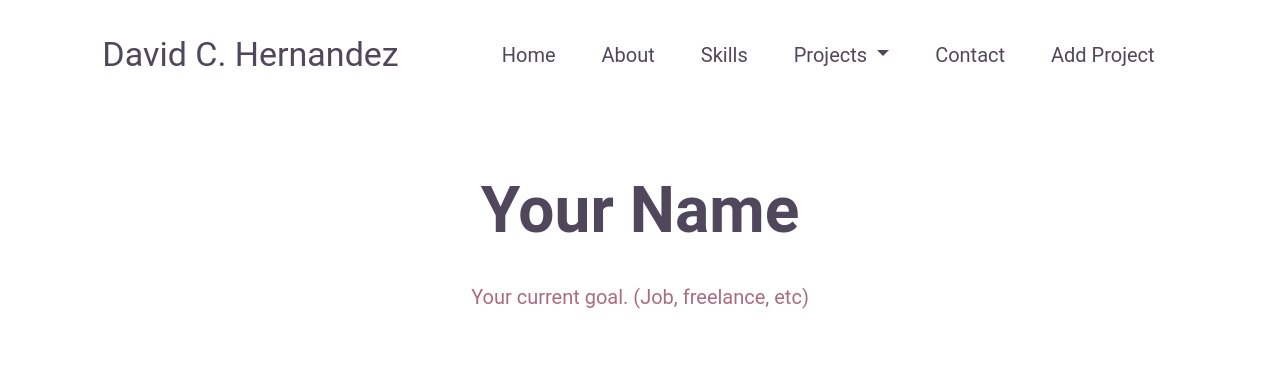
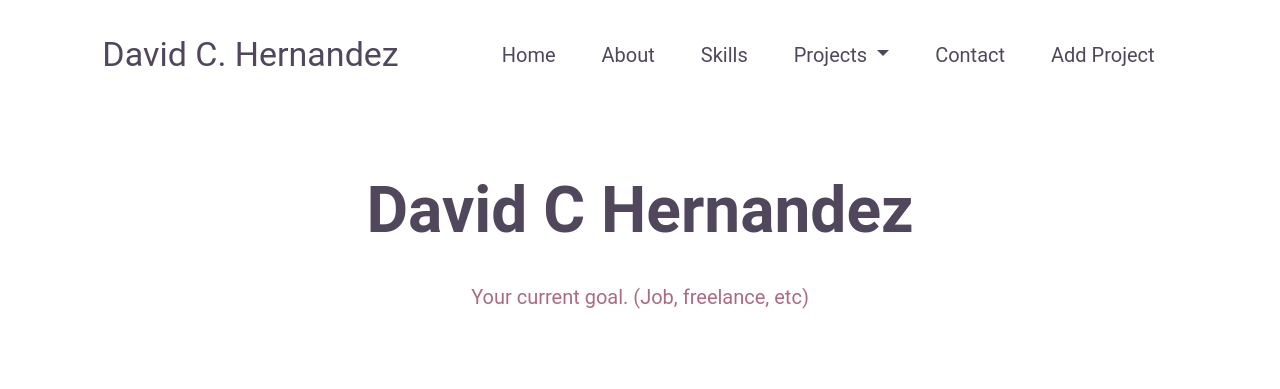
Before and after one commit to dhernandez-msjc/python_techdegree_project_05, a Flask app: page /about in a window 1280 px wide; the page is wider, and only the part inside the window is pictured. Shown: the top 389 px of that part. Run offline with Flask 2, Linux system fonts and the light colour scheme; data comes from the database, SQL or seed files in the repository; both versions use the stored data as it was after the commit.

Commit message:
updated projects.db and about.html

```diff
--- a/templates/about.html
+++ b/templates/about.html
@@ -1,11 +1,13 @@
 {% extends 'layout.html' %}
 {% block content %}
         <section class="header">
-            <h1>Your Name</h1>
+            <h1>David C Hernandez</h1>
             <p>Your current goal. (Job, freelance, etc)</p>
             <!--I would suggest choosing a different picture here.-->
             <!--Like maybe a hobby photo-->
-            <img src="https://cdn.pixabay.com/photo/2020/09/04/12/32/kayak-5543935_1280.jpg" alt="Headshot of myself">
+<!--            <img src="https://cdn.pixabay.com/photo/2020/09/04/12/32/kayak-5543935_1280.jpg" alt="Headshot of myself">-->
+            <img src="https://cdn.pixabay.com/photo/2018/05/08/08/44/artificial-intelligence-3382507_1280.jpg" alt="Headshot of myself">
+
         </section>
         <section id="about-page">
             <div id="triangle7"></div>
```
Also changed, not shown: projects.db.
